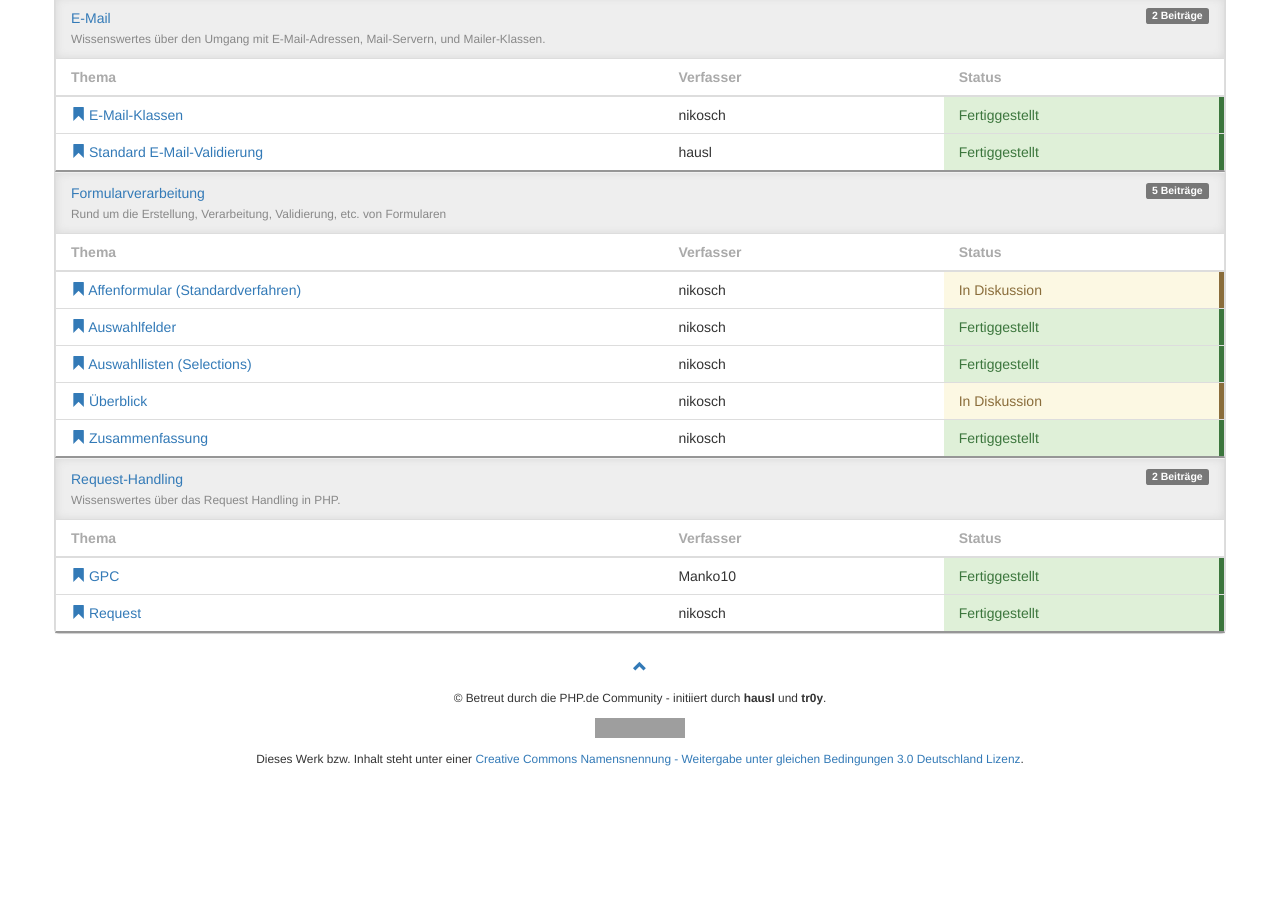
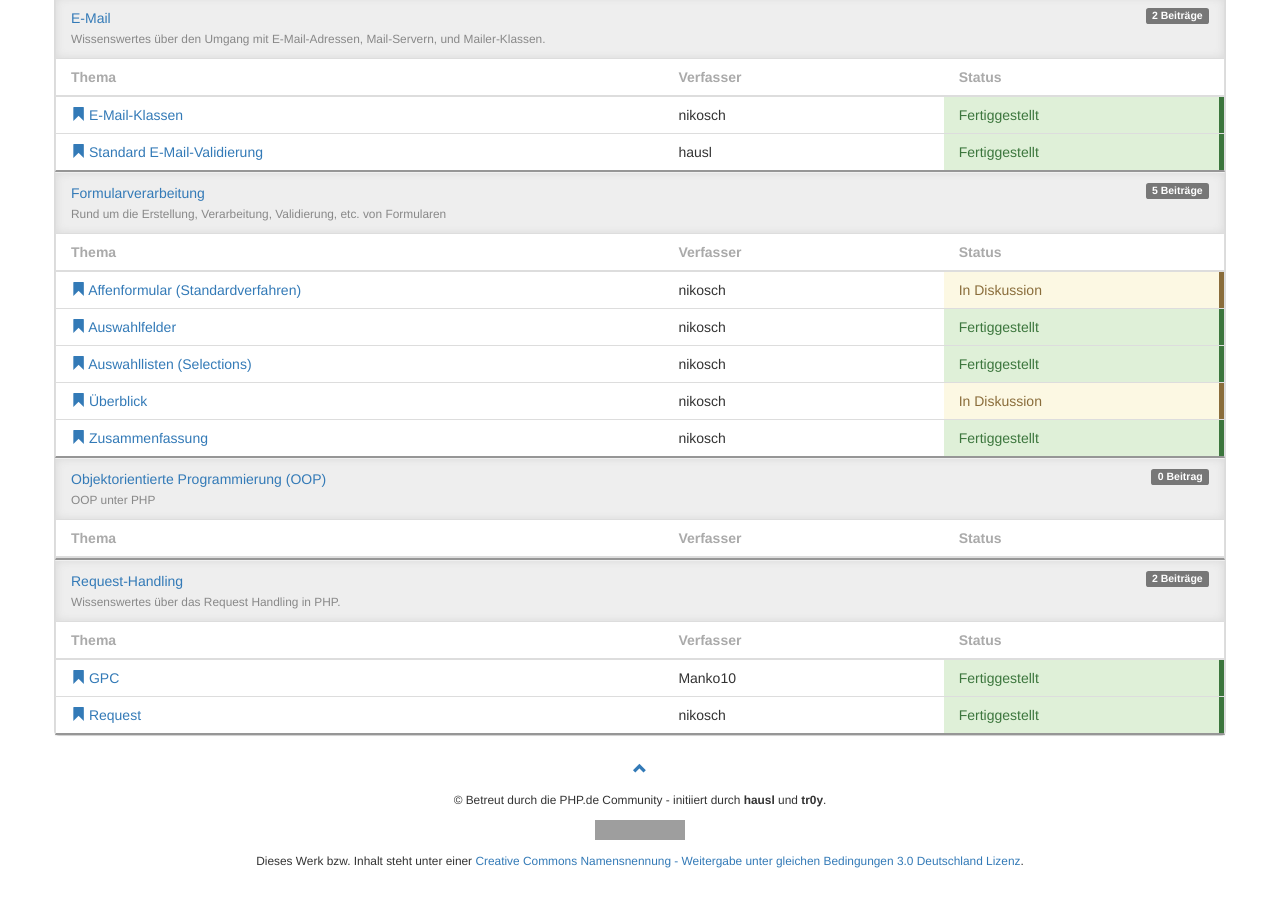
Before and after one commit to php-de/php-de.github.io, a Jekyll site: the page built from index.md, in a window 1280 px wide and 900 px high, scrolled down 1170 px. Built offline with Jekyll 4.4.1, drawn with Linux system fonts in a browser that asks for light colours; nearby versions of some CDN libraries; before the commit the page ends 1968 px from its top, so only the background shows below that; grey boxes are pictures that could not be loaded.

Commit message:
Update _config.yml

```diff
--- a/_config.yml
+++ b/_config.yml
@@ -45,6 +45,11 @@ groups:
       desc: "Rund um die Erstellung, Verarbeitung, Validierung, etc. von Formularen"
       anchor: "form"
 
+    - name: "Objektorientierte Programmierung (OOP)"
+      path: "/oop"
+      desc: "OOP unter PHP"
+      anchor: "oop"
+
     - name: "Request-Handling"
       path: "/request-handling"
       desc: "Wissenswertes über das Request Handling in PHP."
```
